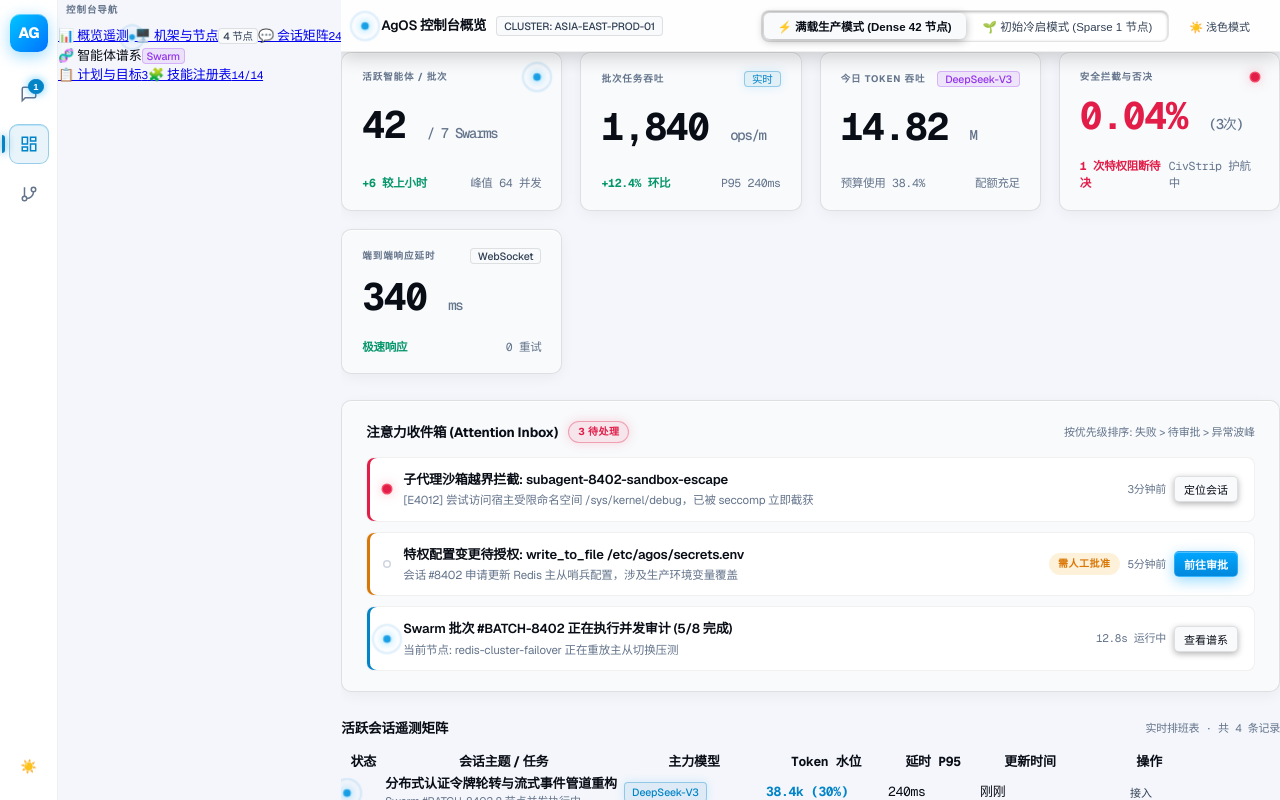
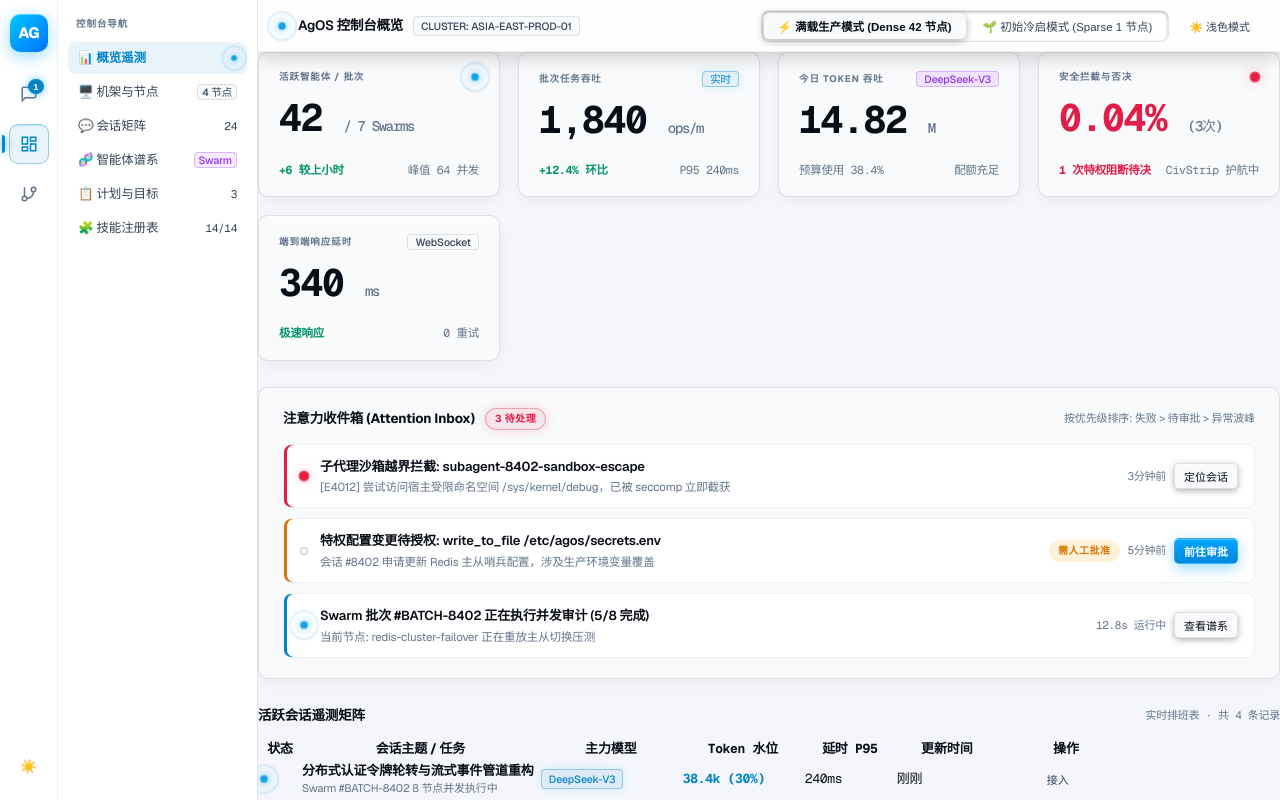
Before and after one commit to LeoLin990405/agos, a React (Vite) app in the folder frontend/: page / in a window 1280 px wide. Both pictures are taken after a click on the button 28 px from the left and 144 px from the top of the page. Built offline with nearby package versions, Linux system fonts and the light colour scheme.

Commit message:
review(spa): 补 console-nav-rail/item 缺失样式(JSX 已用而 CSS 未定义→裸链接堆叠);注:agy 的 SPA 工程被误并入 692457f,本仓自此为 React SPA 形态

```diff
--- a/frontend/src/design-system/layout.css
+++ b/frontend/src/design-system/layout.css
@@ -400,3 +400,18 @@
   font-weight: 600;
   box-shadow: 0 2px 8px rgba(0, 0, 0, 0.3), inset 0 1px 0 rgba(255, 255, 255, 0.08);
 }
+
+/* console 内部导航(review 补:JSX 已用而样式缺失 → 裸链接堆叠 bug) */
+.console-nav-rail {
+  width: 200px; flex: none; display: flex; flex-direction: column; gap: 2px;
+  padding: 14px 10px; border-right: 1px solid var(--border-subtle);
+  background: var(--bg-layer-1); overflow-y: auto;
+}
+.console-nav-item {
+  display: flex; align-items: center; justify-content: space-between; gap: 8px;
+  height: 32px; padding: 0 10px; border-radius: 8px;
+  font-size: 12.5px; color: var(--text-secondary); text-decoration: none;
+  transition: transform var(--u-dur-tick) var(--u-ease-swift);
+}
+.console-nav-item:hover { background: var(--bg-layer-3); color: var(--text-primary); }
+.console-nav-item.is-active { background: var(--state-running-bg); color: var(--state-running); font-weight: 600; }
```
